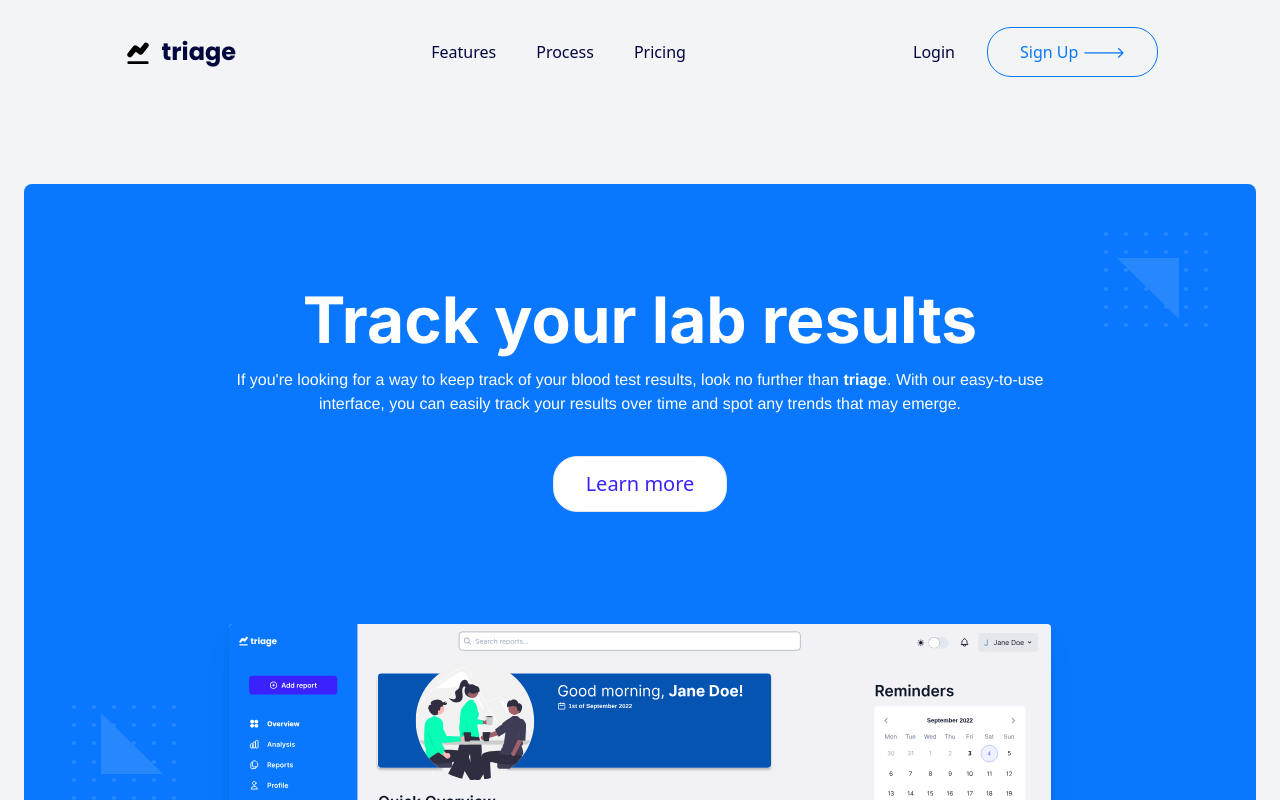
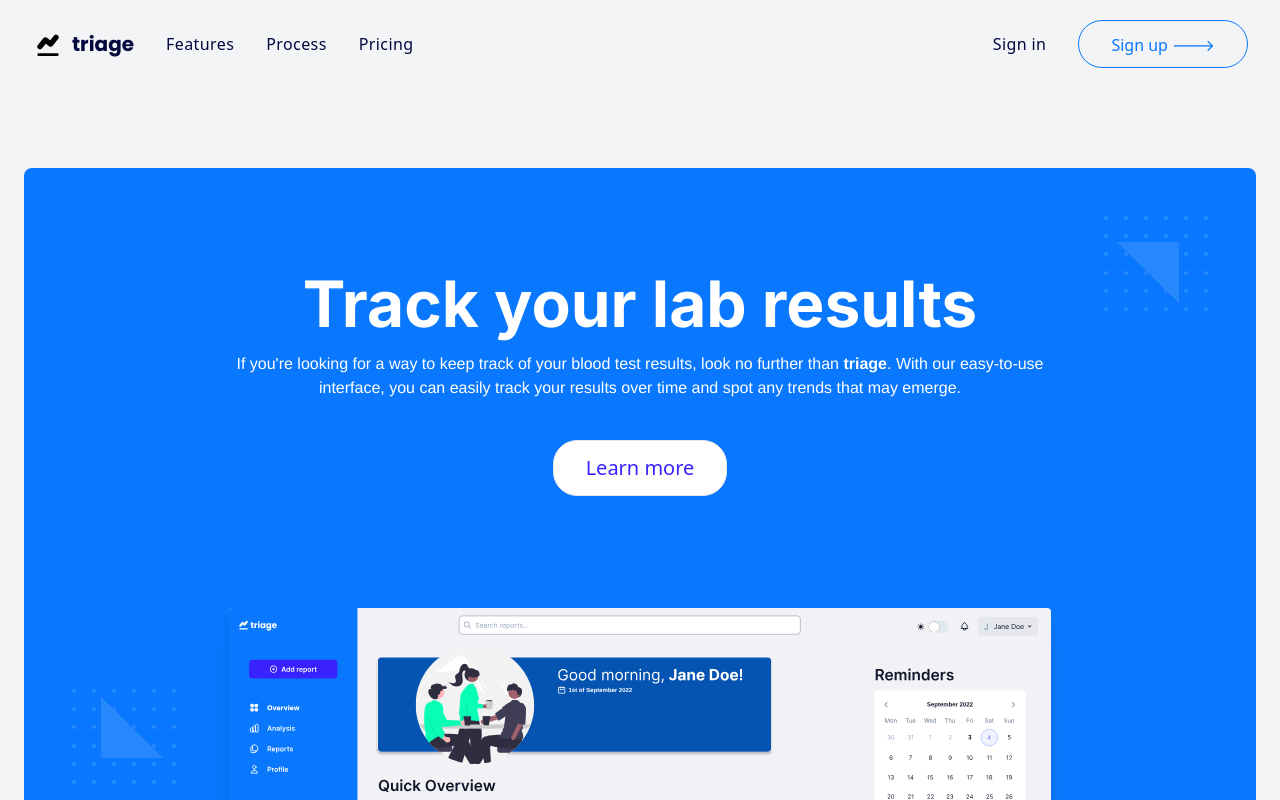
Before and after one commit to DeviousLab/blood-test-tracker, a Next.js app in the folder frontend/: page / in a window 1280 px wide. Shown: the top 800 px of the page. Built offline with nearby package versions, Linux system fonts and the light colour scheme.

Commit message:
refactor: adjusted header component to be more mobile responsive
Signed-off-by: DeviousLab <deviouslab@gmail.com>

```diff
--- a/frontend/src/components/landing-site/Header.tsx
+++ b/frontend/src/components/landing-site/Header.tsx
@@ -1,61 +1,205 @@
+/* eslint-disable tailwindcss/no-custom-classname */
 import { useState } from 'react';
-import { CgClose, CgMenuRightAlt } from 'react-icons/cg';
 
 import Logo from '../../assets/images/temp-logo.svg';
 
 const Header = () => {
-  const [show, setShow] = useState(false);
+  const [isMenuOpen, setIsMenuOpen] = useState(false);
 
   return (
     <div className="bg-gray-100">
-      <nav className="w-full">
-        <div className="container mx-auto flex items-center justify-around px-6">
-          <div className="flex items-center" aria-label="Home" role="img">
-            <img className="w-8 cursor-pointer" src={Logo.src} alt="logo" />
-            <p className="ml-2 font-Poppins text-base text-logo lg:ml-2 lg:text-2xl">
-              triage
-            </p>
+      <div className="mx-auto px-4 py-5 sm:max-w-xl md:max-w-full md:px-24 lg:max-w-screen-xl lg:px-8">
+        <div className="relative flex items-center justify-between">
+          <div className="flex items-center">
+            <a
+              href="/"
+              aria-label="triage"
+              title="triage"
+              className="mr-8 inline-flex items-center"
+            >
+              <img
+                className="w-8 cursor-pointer"
+                src={Logo.src}
+                alt="triage logo"
+              />
+              <span className="ml-2 font-Poppins text-xl font-bold text-logo">
+                triage
+              </span>
+            </a>
+            <ul className="hidden items-center space-x-8 lg:flex">
+              <li>
+                <a
+                  href="/"
+                  aria-label="Features of the product"
+                  title="Features of the product"
+                  className="font-medium tracking-wide text-logo transition-colors duration-200 hover:text-accent-dark"
+                >
+                  Features
+                </a>
+              </li>
+              <li>
+                <a
+                  href="/"
+                  aria-label="Process of how the product works"
+                  title="Process of how the product works"
+                  className="font-medium tracking-wide text-logo transition-colors duration-200 hover:text-accent-dark"
+                >
+                  Process
+                </a>
+              </li>
+              <li>
+                <a
+                  href="/"
+                  aria-label="Product pricing"
+                  title="Product pricing"
+                  className="font-medium tracking-wide text-logo transition-colors duration-200 hover:text-accent-dark"
+                >
+                  Pricing
+                </a>
+              </li>
+            </ul>
           </div>
-          <div>
+          <ul className="hidden items-center space-x-8 lg:flex">
+            <li>
+              <a
+                href="/"
+                aria-label="Sign in"
+                title="Sign in"
+                className="font-medium tracking-wide text-logo transition-colors duration-200 hover:text-accent-dark"
+              >
+                Sign in
+              </a>
+            </li>
+            <li>
+              <a
+                href="/"
+                className="inline-flex h-12 items-center justify-center rounded-3xl border border-primary bg-transparent px-6 font-medium text-primary transition duration-300 ease-in-out hover:bg-primary hover:text-white focus:outline-none focus:ring-2 focus:ring-secondary focus:ring-offset-2 sm:px-8 sm:py-3 md:block lg:text-base"
+                aria-label="Sign up"
+                title="Sign up"
+              >
+                Sign up 🡒
+              </a>
+            </li>
+          </ul>
+          <div className="lg:hidden">
             <button
-              onClick={() => setShow(!show)}
-              className="text-gray-500 hover:text-gray-700 focus:text-gray-700 focus:outline-none focus:ring-2 focus:ring-gray-500 sm:block md:hidden lg:hidden"
+              aria-label="Open Menu"
+              title="Open Menu"
+              className="focus:shadow-outline -mr-1 rounded p-2 transition duration-200 focus:outline-none"
+              onClick={() => setIsMenuOpen(true)}
             >
-              <CgMenuRightAlt className="h-8 w-8 text-secondary" />
+              <svg className="w-5 text-gray-600" viewBox="0 0 24 24">
+                <path
+                  fill="currentColor"
+                  d="M23,13H1c-0.6,0-1-0.4-1-1s0.4-1,1-1h22c0.6,0,1,0.4,1,1S23.6,13,23,13z"
+                />
+                <path
+                  fill="currentColor"
+                  d="M23,6H1C0.4,6,0,5.6,0,5s0.4-1,1-1h22c0.6,0,1,0.4,1,1S23.6,6,23,6z"
+                />
+                <path
+                  fill="currentColor"
+                  d="M23,20H1c-0.6,0-1-0.4-1-1s0.4-1,1-1h22c0.6,0,1,0.4,1,1S23.6,20,23,20z"
+                />
+              </svg>
             </button>
-            <div
-              id="menu"
-              className={` ${show ? '' : 'hidden'} md:block lg:block `}
-            >
-              <button
-                onClick={() => setShow(!show)}
-                className={`fixed top-0 z-30 mt-6 block text-gray-500 hover:text-gray-700 focus:text-gray-700 focus:outline-none focus:ring-2 focus:ring-gray-500 md:hidden lg:hidden`}
-              >
-                <CgClose className="h-8 w-8 text-secondary" />
-              </button>
-              <ul className="fixed inset-0 z-20 flex flex-col items-center justify-center bg-white py-10 text-3xl md:relative md:flex md:flex-row md:bg-transparent md:text-base">
-                <li className="cursor-pointer pt-10 text-base text-logo hover:text-gray-900 md:pt-0 lg:text-base">
-                  <a href="">Features</a>
-                </li>
-                <li className="cursor-pointer pt-10 text-base text-logo hover:text-gray-900 md:ml-5 md:pt-0 lg:ml-10 lg:text-base">
-                  <a href="">Process</a>
-                </li>
-                <li className="cursor-pointer pt-10 text-base text-logo hover:text-gray-900 md:ml-5 md:pt-0 lg:ml-10 lg:text-base">
-                  <a href="">Pricing</a>
-                </li>
-              </ul>
-            </div>
-          </div>
-          <div className="flex text-3xl">
-            <button className="hidden bg-transparent px-4 py-1 text-sm text-logo hover:text-gray-900 sm:px-8 sm:py-3 md:block lg:text-base">
-              Login
-            </button>
-            <button className="hidden rounded-3xl  border border-primary bg-transparent px-4 py-1 text-sm text-primary transition duration-300 ease-in-out hover:bg-primary hover:text-white focus:outline-none focus:ring-2 focus:ring-secondary focus:ring-offset-2 sm:px-8 sm:py-3 md:block lg:text-base">
-              Sign Up 🡒
-            </button>
+            {isMenuOpen && (
+              <div className="absolute top-0 left-0 z-40 w-full">
+                <div className="rounded border bg-white p-5 shadow-sm">
+                  <div className="mb-4 flex items-center justify-between">
+                    <div>
+                      <a
+                        href="/"
+                        aria-label="Company"
+                        title="Company"
+                        className="inline-flex items-center"
+                      >
+                        <img
+                          className="w-8 cursor-pointer"
+                          src={Logo.src}
+                          alt="logo"
+                        />
+                        <span className="ml-2 font-Poppins text-xl font-bold text-logo">
+                          triage
+                        </span>
+                      </a>
+                    </div>
+                    <div>
+                      <button
+                        aria-label="Close Menu"
+                        title="Close Menu"
+                        className="-mt-2 -mr-2 rounded p-2 transition duration-200 hover:bg-gray-200 focus:bg-gray-200 focus:outline-none"
+                        onClick={() => setIsMenuOpen(false)}
+                      >
+                        <svg className="w-5 text-gray-600" viewBox="0 0 24 24">
+                          <path
+                            fill="currentColor"
+                            d="M19.7,4.3c-0.4-0.4-1-0.4-1.4,0L12,10.6L5.7,4.3c-0.4-0.4-1-0.4-1.4,0s-0.4,1,0,1.4l6.3,6.3l-6.3,6.3 c-0.4,0.4-0.4,1,0,1.4C4.5,19.9,4.7,20,5,20s0.5-0.1,0.7-0.3l6.3-6.3l6.3,6.3c0.2,0.2,0.5,0.3,0.7,0.3s0.5-0.1,0.7-0.3 c0.4-0.4,0.4-1,0-1.4L13.4,12l6.3-6.3C20.1,5.3,20.1,4.7,19.7,4.3z"
+                          />
+                        </svg>
+                      </button>
+                    </div>
+                  </div>
+                  <nav>
+                    <ul className="space-y-4">
+                      <li>
+                        <a
+                          href="/"
+                          aria-label="Features of the product"
+                          title="Features of the product"
+                          className="font-medium tracking-wide text-logo transition-colors duration-200 hover:text-accent-dark"
+                        >
+                          Features
+                        </a>
+                      </li>
+                      <li>
+                        <a
+                          href="/"
+                          aria-label="Process of how the product works"
+                          title="Process of how the product works"
+                          className="font-medium tracking-wide text-logo transition-colors duration-200 hover:text-accent-dark"
+                        >
+                          Process
+                        </a>
+                      </li>
+                      <li>
+                        <a
+                          href="/"
+                          aria-label="Product pricing"
+                          title="Product pricing"
+                          className="font-medium tracking-wide text-logo transition-colors duration-200 hover:text-accent-dark"
+                        >
+                          Pricing
+                        </a>
+                      </li>
+                      <li>
+                        <a
+                          href="/"
+                          aria-label="Sign in"
+                          title="Sign in"
+                          className="font-medium tracking-wide text-logo transition-colors duration-200 hover:text-accent-dark"
+                        >
+                          Sign in
+                        </a>
+                      </li>
+                      <li>
+                        <a
+                          href="/"
+                          className="inline-flex h-12 w-full items-center justify-center rounded bg-primary px-6 font-medium tracking-wide text-white shadow-md transition duration-200 hover:bg-accent focus:outline-none"
+                          aria-label="Sign up"
+                          title="Sign up"
+                        >
+                          Sign up
+                        </a>
+                      </li>
+                    </ul>
+                  </nav>
+                </div>
+              </div>
+            )}
           </div>
         </div>
-      </nav>
+      </div>
     </div>
   );
 };
--- a/frontend/src/pages/index.tsx
+++ b/frontend/src/pages/index.tsx
@@ -1,15 +1,14 @@
-import { NextPage } from 'next';
+import type { NextPage } from 'next';
 
 import Banner from '../components/landing-site/Banner';
 import Features from '../components/landing-site/Features';
 import Footer from '../components/landing-site/Footer';
 import Header from '../components/landing-site/Header';
 import Hero from '../components/landing-site/Hero';
+import Highlight from '../components/landing-site/Highlight';
 import Process from '../components/landing-site/Process';
-import Highlight from '../components/landing-site/Highlight';
 
 const Index: NextPage = () => {
-
   return (
     <>
       <Header />
```
Also changed, not shown: frontend/.eslintrc.json, frontend/src/assets/images/temp-logo.svg.
